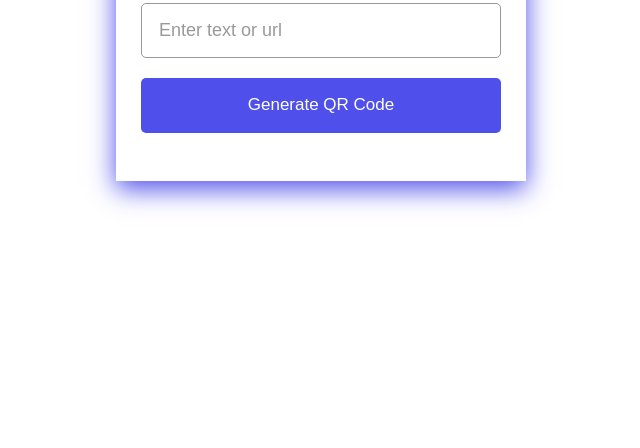
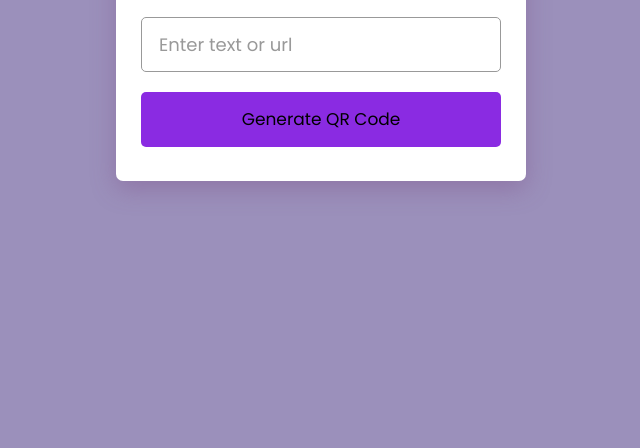
Before and after one commit to z-shafiee/Qr-code1, a plain HTML site: page index.html in a window 1280 px wide. Shown: the part 352-800 px from the top of the page, without its empty margins (319-959 px from the left). Drawn offline with Linux system fonts and the light colour scheme.

Commit message:
change style

```diff
--- a/style.css
+++ b/style.css
@@ -3,7 +3,7 @@
   margin: 0;
   padding: 0;
   box-sizing: border-box;
-  font-family:sans-serif;
+  font-family: "Poppins", sans-serif;
 }
 
 body {
@@ -11,21 +11,20 @@ body {
   padding: 0 10px;
   min-height: 100vh;
   align-items: center;
-  background-color: white;
+  background: #9b90bb;
   justify-content: center;
   color: #fff;
 }
-/* .form{
-    box-shadow: 0 8px 25px rgba(9, 16, 203, 0.4);
-} */
+
 .wrapper {
   height: 265px;
   max-width: 410px;
-  background:white
+  background:white;
   border-radius: 7px;
   padding: 20px 25px 0;
   transition: height 0.2s ease;
-  box-shadow : 0 8px 25px rgb(79, 79, 235);;
+  box-shadow: 0 8px 25px rgba(126, 78, 134, 0.4);
+  border-color: #9b90bb;
 }
 
 .wrapper.active {
@@ -61,8 +60,8 @@ header p {
   font-size: 18px;
   padding: 0 17px;
   border: 1px solid #999;
-  color:black;
-  background-color: white;
+  color: black;
+  background: whi;
 }
 
 .form input:focus {
@@ -74,16 +73,16 @@ header p {
 }
 
 .form button {
-  color: #fff;
+  color: black;
   cursor: pointer;
   margin-top: 20px;
   font-size: 17px;
-  background:rgb(79, 79, 235);
+  background: blueviolet;
   transition: background 0.3s ease, transform 0.2s ease;
 }
 
 .form button:hover {
-  background: #333;
+  background:;
 }
 
 .form button:active {
@@ -99,8 +98,6 @@ header p {
   pointer-events: none;
   justify-content: center;
   border: 1px solid #ccc;
-
-
 }
 
 .wrapper.active .qr-code {
```
